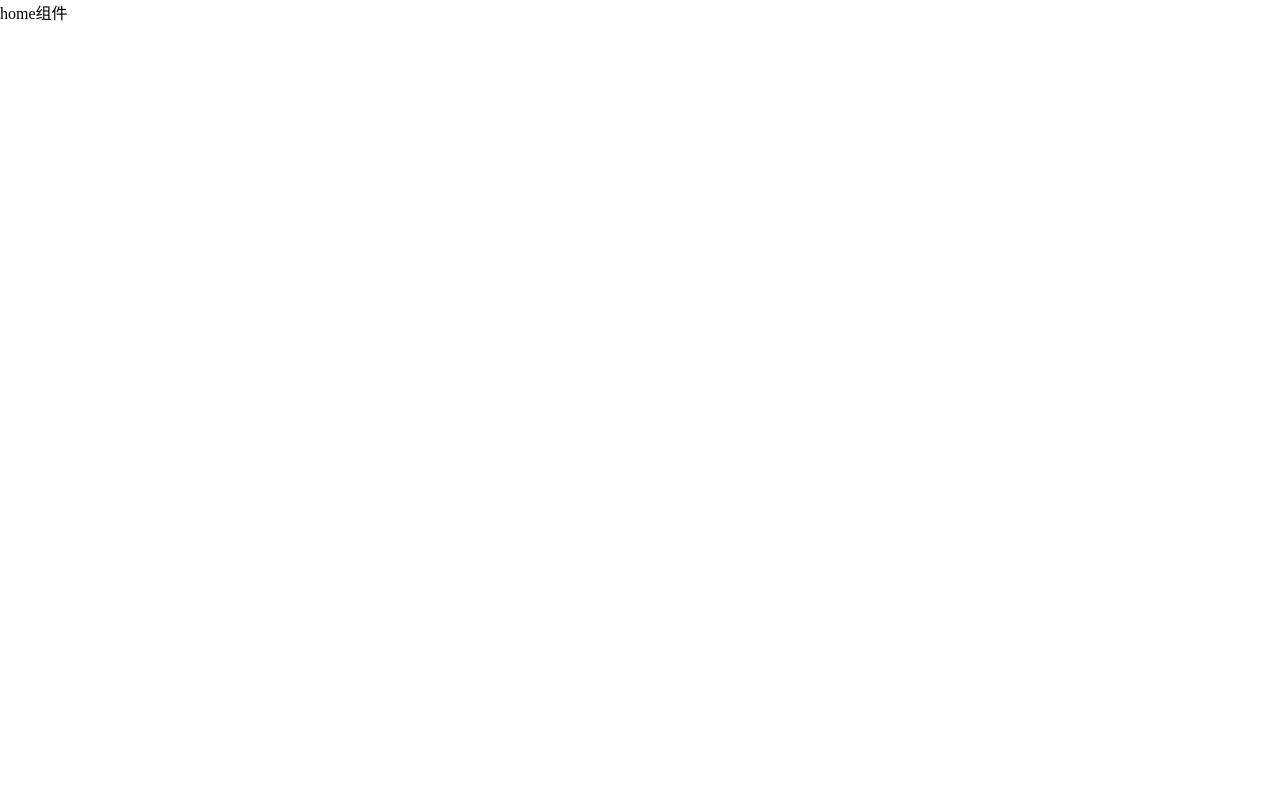
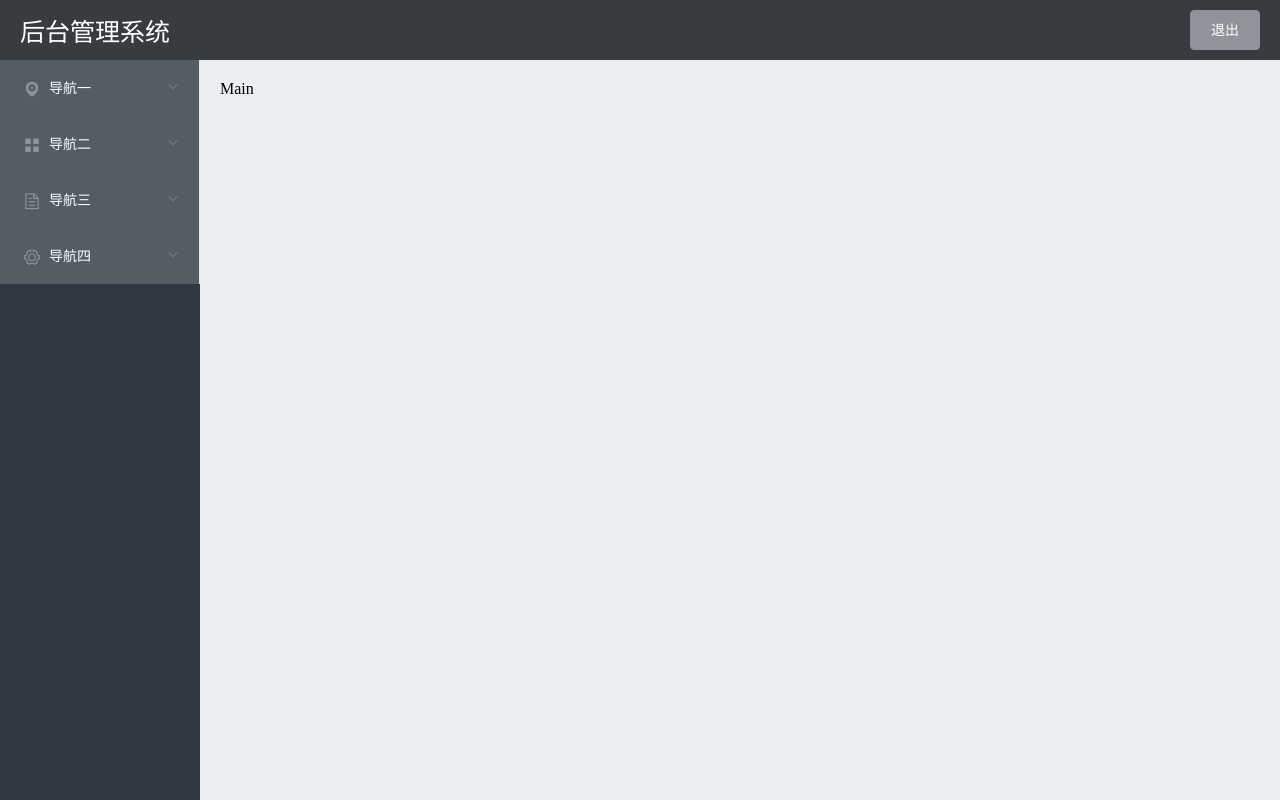
Before and after one commit to buerbl/vue-dmin, a Vue app: page /#/home in a window 1280 px wide. Built offline with nearby package versions, Linux system fonts and the light colour scheme.

Commit message:
:star:整体布局

```diff
--- a/src/components/Home.vue
+++ b/src/components/Home.vue
@@ -1,15 +1,89 @@
 <template>
-    <div>
-        home组件
-    </div>
+  <el-container class="home">
+    <!-- 头部区域 -->
+    <el-header>
+      <div>
+        <span>后台管理系统</span>
+      </div>
+      <el-button type="info" @click="logout">退出</el-button>
+    </el-header>
+    <!-- 页面主体区域 -->
+    <el-container>
+      <!-- 侧边栏 -->
+      <el-aside width="200px">
+        <el-menu
+          background-color="#545c64"
+          text-color="#fff"
+          active-text-color="#ffd04b"
+        >
+          <el-submenu index="1">
+            <template slot="title">
+              <i class="el-icon-location"></i>
+              <span>导航一</span>
+            </template>
+            <el-menu-item index="1-1">选项1</el-menu-item>
+            <el-menu-item index="1-2">选项2</el-menu-item>
+          </el-submenu>
+          <el-submenu index="2">
+            <template slot="title">
+              <i class="el-icon-menu"></i>
+              <span>导航二</span>
+            </template>
+            <el-menu-item index="2-1">选项1</el-menu-item>
+            <el-menu-item index="2-2">选项2</el-menu-item>
+          </el-submenu>
+          <el-submenu index="3">
+            <template slot="title">
+              <i class="el-icon-document"></i>
+              <span>导航三</span>
+            </template>
+            <el-menu-item index="3-1">选项1</el-menu-item>
+            <el-menu-item index="3-2">选项2</el-menu-item>
+          </el-submenu>
+          <el-submenu index="4">
+            <template slot="title">
+              <i class="el-icon-setting"></i>
+              <span>导航四</span>
+            </template>
+            <el-menu-item index="4-1">选项1</el-menu-item>
+            <el-menu-item index="4-2">选项2</el-menu-item>
+          </el-submenu>
+        </el-menu>
+      </el-aside>
+      <!-- 右侧内容主体 -->
+      <el-main>Main</el-main>
+    </el-container>
+  </el-container>
 </template>
 
 <script>
 export default {
-
-}
+  methods: {
+    logout() {}
+  }
+};
 </script>
 
 <style lang="less" scoped>
-
+.el-header {
+  background-color: #373c41;
+  display: flex;
+  justify-content: space-between;
+  align-items: center;
+  color: #fff;
+  font-size: 25px;
+  > div {
+    display: flex;
+    align-items: center;
+  }
+}
+.el-aside {
+  background-color: #323744;
+}
+.el-main {
+  background-color: #eaedf2;
+}
+.home {
+  height: 100%;
+}
 </style>
```
